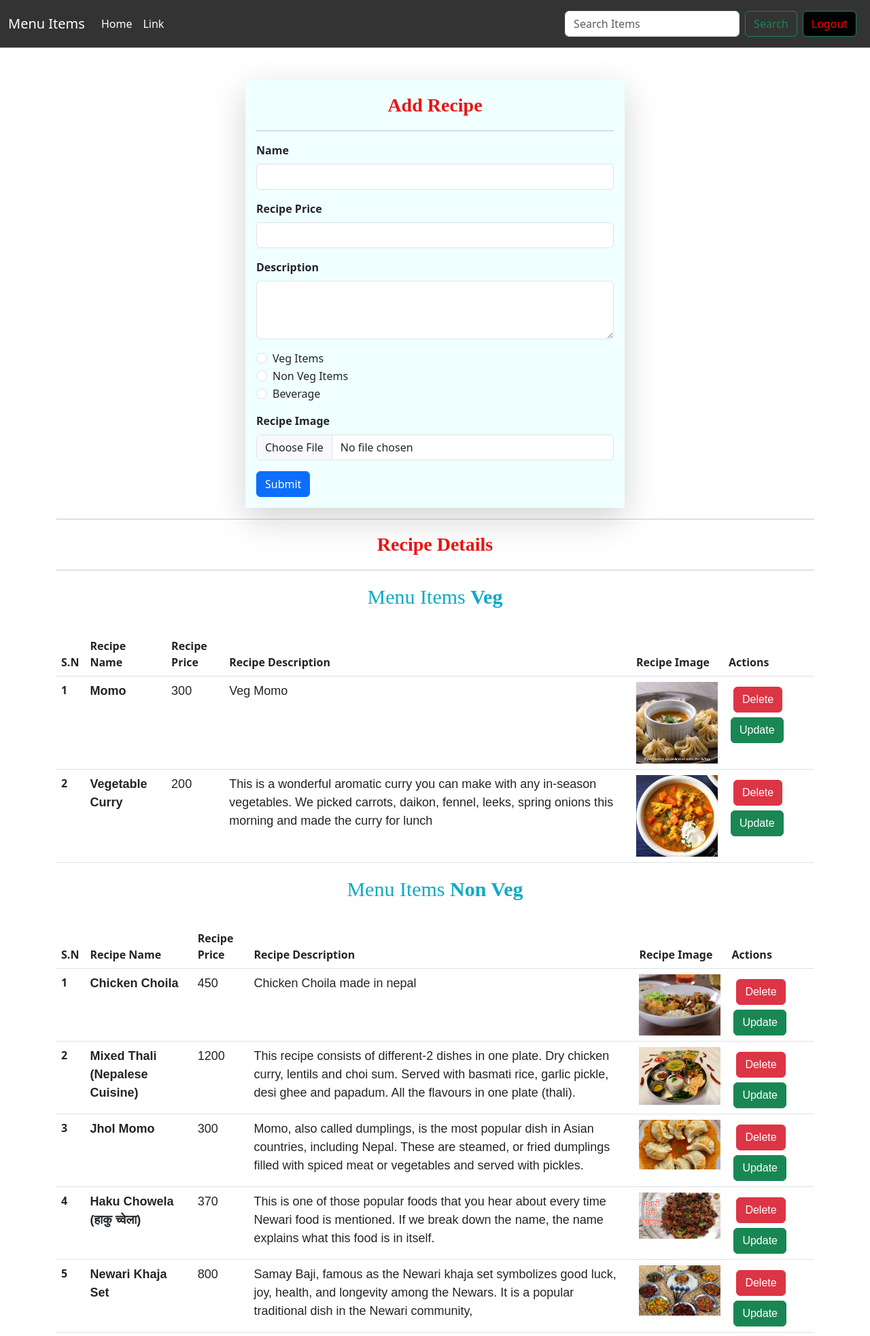
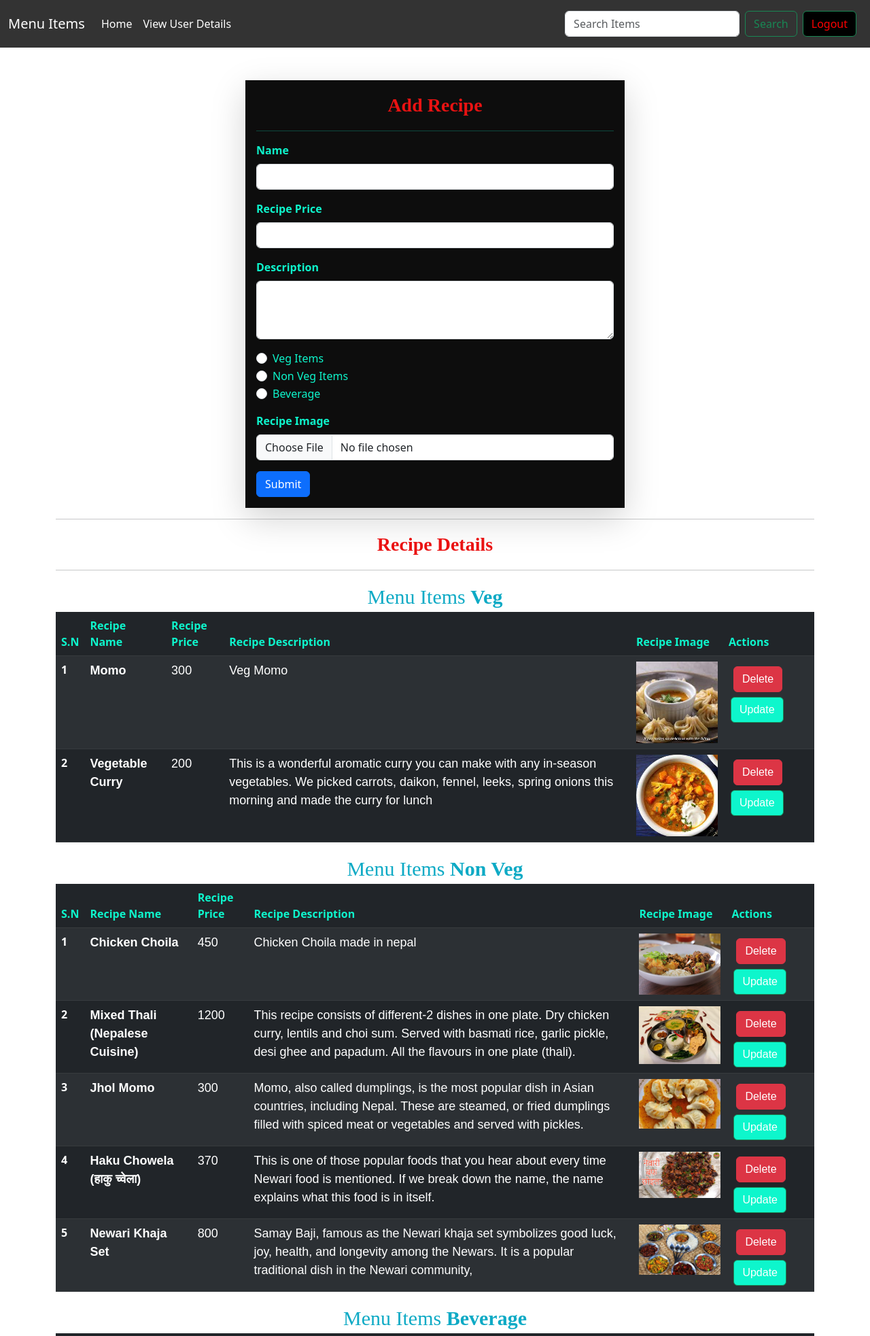
Before and after one commit to romanhumagain/django-food-ordering-system, a Django app: page /recipe/ in a window 1280 px wide. Shown: the top 1965 px of the page at 68% size. Run offline with Django 4.2, Linux system fonts and the light colour scheme; a user stored in the database is signed in; data comes from the database, SQL or seed files in the repository; both versions use the stored data as it was after the commit.

Commit message:
updated code

```diff
--- a/Recipe/Food/models.py
+++ b/Recipe/Food/models.py
@@ -8,6 +8,7 @@ class Recipe(models.Model):
   recipe_category = models.TextField(max_length=300, default='Uncategorized')
   recipe_price = models.IntegerField(default=0)
   recipe_image = models.ImageField(upload_to='images')
+  recipe_view_count = models.IntegerField(default=1)
 
   def __str__(self) -> str:
     return self.recipe_name
--- a/Recipe/Food/static/styleRecipe.css
+++ b/Recipe/Food/static/styleRecipe.css
@@ -1,16 +1,9 @@
-body{
-  font-family: 'Times New Roman', Times, serif;
-  background-color: black;
-}
+
 .txt {
   text-align: center;
   font-family: 'Times New Roman', Times, serif;
   color: rgb(234, 18, 18);
   font-size: 28px;
-}
-.table{
-  margin-top: 30px;
-  color: azure;
 }
 .category{
   text-align: center;
@@ -38,3 +31,14 @@ td{
   font-size: 18px;
   font-family:sans-serif;
 }
+th .head {
+  color:#0EF6CC ;
+}
+.custom-btn {
+  background-color: #0EF6CC;
+  color: #ffffff;
+  margin-left: 3px;
+  padding: 5px 10px;
+  text-decoration: none;
+  border-radius: 5px;
+}
--- a/Recipe/Food/templates/base.html
+++ b/Recipe/Food/templates/base.html
@@ -32,7 +32,6 @@
 </nav>
     {% block body %} {% endblock %}
 
-
     <script src="https://cdn.jsdelivr.net/npm/bootstrap@5.3.0/dist/js/bootstrap.bundle.min.js" integrity="sha384-geWF76RCwLtnZ8qwWowPQNguL3RmwHVBC9FhGdlKrxdiJJigb/j/68SIy3Te4Bkz" crossorigin="anonymous"></script>
   </body>
 </html>
--- a/Recipe/Food/templates/login.html
+++ b/Recipe/Food/templates/login.html
@@ -1,6 +1,6 @@
 {% extends 'base.html' %}
 
-{% block title %} <title> Login Page</title> {% endblock %}
+{% block title %} Login Page{% endblock %}
 {% block css %}
 <style>
     .form{
--- a/Recipe/Food/templates/recipe.html
+++ b/Recipe/Food/templates/recipe.html
@@ -18,7 +18,7 @@
               <a class="nav-link active" aria-current="page" style="color:white;" href="/recipe/">Home</a>
             </li>
             <li class="nav-item">
-              <a class="nav-link" style="color:white;"  href="#">Link</a>
+              <a class="nav-link" style="color:white;"  href="/table/">View User Details</a>
             </li>
           </ul>
           <form class="d-flex" role="search" method="get">
@@ -32,7 +32,7 @@
   </head>
 <body>
 <div class="container mt-5">
-  <form class="col-6 mx-auto p-3 shadow-lg" method="post" enctype="multipart/form-data" style="background-color: azure;">
+  <form class="col-6 mx-auto p-3 shadow-lg" method="post" enctype="multipart/form-data" style="background-color: rgb(13, 13, 13); color: #0EF6CC;">
     {% csrf_token %}
     <div class="txt"><strong>Add Recipe</strong> </div>
     <hr>
@@ -96,15 +96,15 @@
 
 {% if veg %}
 <div class="category">Menu Items <strong>Veg</strong></div>
-  <table class="table">
+<table class="table table-hover table-dark table-striped">
     <thead>
       <tr>
-        <th scope="col">S.N</th>
-        <th scope="col">Recipe Name</th>
-        <th scope="col">Recipe Price</th>
-        <th scope="col">Recipe Description</th>
-        <th scope="col">Recipe Image</th>
-        <th scope="col">Actions</th>
+        <th scope="col"><div class="head">S.N</div></th>
+        <th scope="col"><div class="head">Recipe Name</div></th>
+        <th scope="col"><div class="head">Recipe Price</div></th>
+        <th scope="col"><div class="head">Recipe Description</div></th>
+        <th scope="col"><div class="head">Recipe Image</div></th>
+        <th scope="col"><div class="head">Actions</div></th>
 
       </tr>
     </thead>
@@ -117,7 +117,7 @@
         <td>{{datas.recipe_description}}</td>
         <td> <img src="/media/{{datas.recipe_image}}" style="height: 130 px; width: 120px;"></td>
         <td><a href="/delete/{{datas.id}}/" class="btn btn-danger" style="margin: 7px;">Delete</a>
-          <a href="/update/{{datas.id}}/" class="btn btn-success" style="margin-left: 3px;">Update</a></td>
+          <a href="/update/{{datas.id}}/" class="btn btn-success" style="margin-left: 3px; background-color: #0EF6CC;">Update</a></td>
       </tr>
       {% endfor %}
     </tbody>
@@ -126,15 +126,16 @@
 
 {% if nonVeg %}
   <div class="category">Menu Items <strong>Non Veg</strong> </div>
-  <table class="table">
+  <table class="table table-hover table-dark table-striped">
     <thead>
       <tr>
-        <th scope="col">S.N</th>
-        <th scope="col">Recipe Name</th>
-        <th scope="col">Recipe Price</th>
-        <th scope="col">Recipe Description</th>
-        <th scope="col">Recipe Image</th>
-        <th scope="col">Actions</th>
+        <th scope="col"><div class="head">S.N</div></th>
+        <th scope="col"><div class="head">Recipe Name</div></th>
+        <th scope="col"><div class="head">Recipe Price</div></th>
+        <th scope="col"><div class="head">Recipe Description</div></th>
+        <th scope="col"><div class="head">Recipe Image</div></th>
+        <th scope="col"><div class="head">Actions</div></th>
+
 
       </tr>
     </thead>
@@ -147,7 +148,7 @@
         <td>{{datas.recipe_description}}</td>
         <td> <img src="/media/{{datas.recipe_image}}" style="height: 130 px; width: 120px;"></td>
         <td><a href="/delete/{{datas.id}}/" class="btn btn-danger" style="margin: 7px;">Delete</a>
-          <a href="/update/{{datas.id}}/" class="btn btn-success" style="margin-left: 3px;">Update</a></td>
+          <a href="/update/{{datas.id}}/" class="btn btn-success" style="margin-left: 3px; background-color: #0EF6CC;">Update</a></td>
       </tr>
       {% endfor %}
     </tbody>
@@ -156,15 +157,16 @@
 
 {% if beverage %}
   <div class="category">Menu Items <strong>Beverage</strong> </div>
-  <table class="table">
+  <table class="table table-hover table-dark table-striped">
     <thead>
       <tr>
-        <th scope="col">S.N</th>
-        <th scope="col">Beverage Name</th>
-        <th scope="col">Beverage Price</th>
-        <th scope="col">Beverage Description</th>
-        <th scope="col">Images</th>
-        <th scope="col">Actions</th>
+        <th scope="col"><div class="head">S.N</div></th>
+        <th scope="col"><div class="head">Recipe Name</div></th>
+        <th scope="col"><div class="head">Recipe Price</div></th>
+        <th scope="col"><div class="head">Recipe Description</div></th>
+        <th scope="col"><div class="head">Recipe Image</div></th>
+        <th scope="col"><div class="head">Actions</div></th>
+
 
       </tr>
     </thead>
@@ -177,7 +179,8 @@
         <td>{{datas.recipe_description}}</td>
         <td> <img src="/media/{{datas.recipe_image}}" style="height: 130 px; width: 120px;"></td>
         <td><a href="/delete/{{datas.id}}/" class="btn btn-danger" style="margin: 7px;">Delete</a>
-          <a href="/update/{{datas.id}}/" class="btn btn-success" style="margin-left: 3px;">Update</a></td>
+          <a href="/update/{{datas.id}}/" class="btn btn-success" style="margin-left: 3px; background-color: #0EF6CC;">Update</a>
+
       </tr>
       {% endfor %}
     </tbody>
--- a/Recipe/Food/templates/register.html
+++ b/Recipe/Food/templates/register.html
@@ -1,4 +1,4 @@
-{% extends 'base.html' %} {% block title %} <title>Register Page</title> {% endblock %}
+{% extends 'base.html' %} {% block title %} Register Page {% endblock %}
 {% block css %}
 <style>
   .form {
--- a/Recipe/Food/urls.py
+++ b/Recipe/Food/urls.py
@@ -2,6 +2,9 @@ from django.urls import path
 from .views import *
 
 urlpatterns = [
-  path('recipe/',recipe, name ='recipe'),
-
+  path('' , home , name ='home'),
+  path('login/', login , name='login'),
+  path('register/', register , name='register'),
+  path('logout/', logout_page , name='logout'),
+  path('recipe/',recipe , name="recipe" ),
 ]
--- a/Recipe/Food/views.py
+++ b/Recipe/Food/views.py
@@ -133,4 +133,17 @@ def register(request):
 
 def logout_page(request):
     logout(request)
-    return redirect('/login/')
+    return redirect('/')
+
+def home(request):
+    return render(request , 'home.html')
+
+def UserTable(request):
+    data = User.objects.all()
+
+    if request.GET.get('search'):
+        data = data.filter(username__icontains =request.GET.get('search'))
+
+    context = {'querySet':data}
+
+    return render(request, 'table.html' , context)
--- a/Recipe/Recipe/urls.py
+++ b/Recipe/Recipe/urls.py
@@ -20,16 +20,20 @@ from django.conf import settings
 from django.conf.urls.static import static
 from django.contrib.staticfiles.urls import staticfiles_urlpatterns
 from Food.views import *
+from Food import urls
+from django.contrib.auth import views as auth_views
+
 urlpatterns = [
     path('admin/', admin.site.urls),
+    path('' , home , name ='home'),
+    path('login/', login , name='login'),
+    path('register/', register , name='register'),
+    path('logout/', logout_page , name='logout'),
     path('recipe/',recipe , name="recipe" ),
     path('delete/<int:id>/', deleteRecipe, name='delete'),
     path('update/<int:id>/', updateRecipe , name='update'),
-    path('index/', index, name='index'),
-    path('login/', login , name='login'),
-    path('register/', register , name='register'),
-    path('logout/', logout_page , name='logout')
-]
+    path('table/' , UserTable , name='table'),
+    ]
 if settings.DEBUG:
     urlpatterns += static(settings.MEDIA_URL, document_root=settings.MEDIA_ROOT)
 urlpatterns += staticfiles_urlpatterns()
```
Also changed, not shown: Recipe/Food/templates/home.html (added, +81 -0 lines), Recipe/Food/templates/table.html (+57 -0 lines), Recipe/Food/migrations/0005_recipe_recipe_view_count.py (added), Recipe/Food/static/home.jpg (added), Recipe/Food/static/resort.jpg (added), Recipe/Food/static/slide.jpg (added), Recipe/Food/static/slide2.jpg (added), Recipe/db.sqlite3, Recipe/public/static/images/port.jpg (added).
